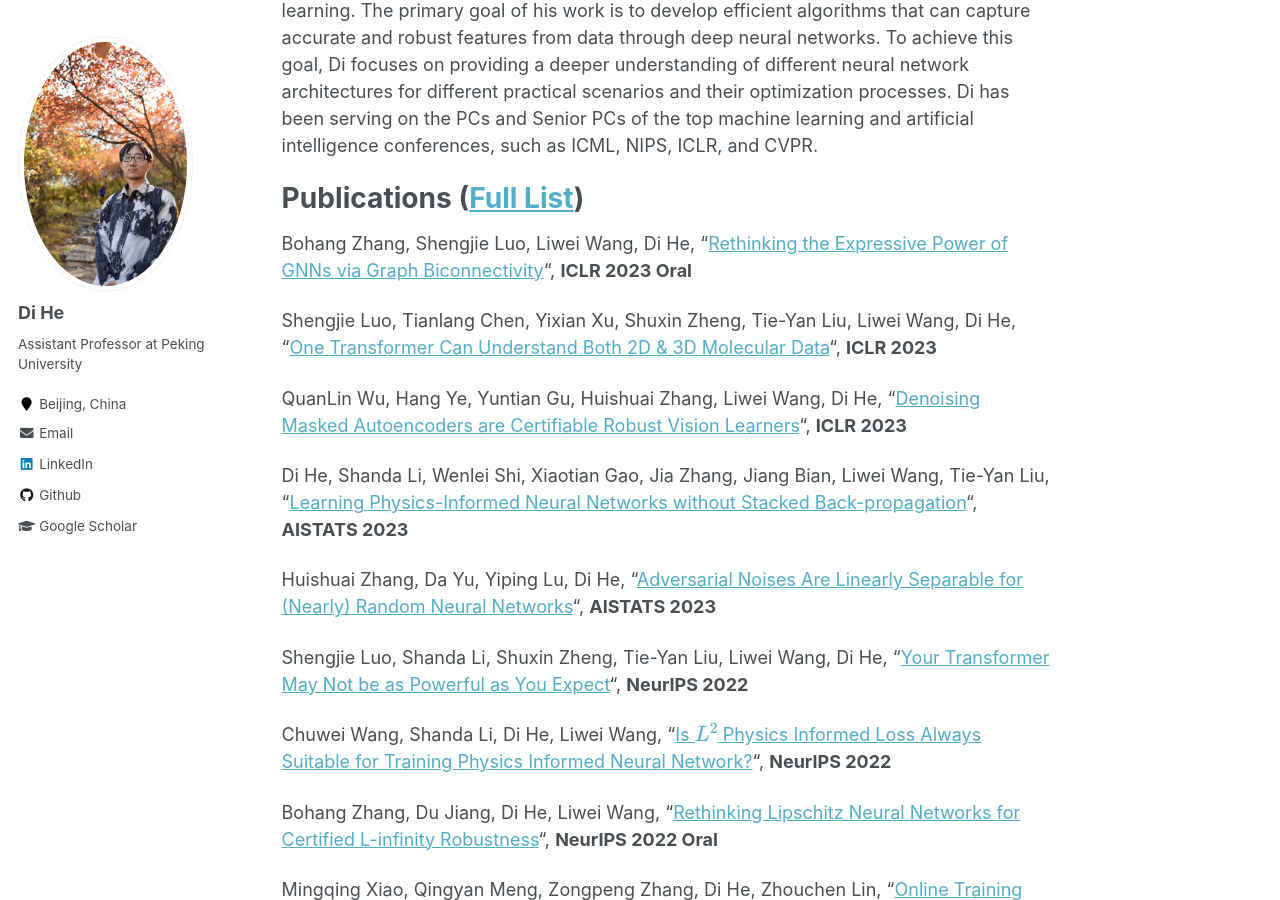
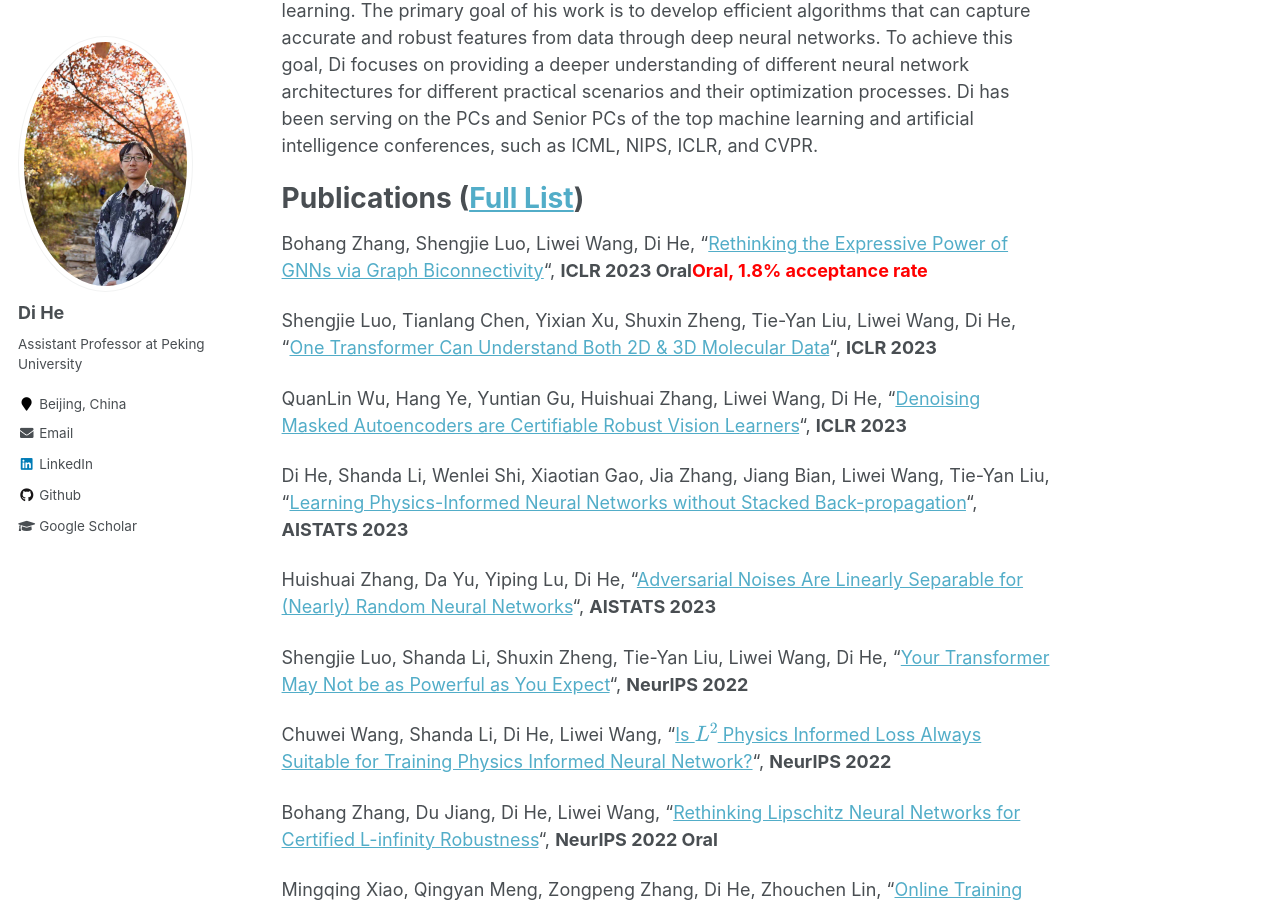
Before and after one commit to DiHe-PKU/DiHe-PKU.github.io, a Jekyll site: the page built from _pages/about.md, in a window 1280 px wide and 900 px high, scrolled down 322 px. Built offline with Jekyll 4.4.1, drawn with Linux system fonts in a browser that asks for light colours; formulas are drawn with MathJax 3.

Commit message:
Update about.md

```diff
--- a/_pages/about.md
+++ b/_pages/about.md
@@ -16,7 +16,7 @@ Di’s main research (current and past) include representation learning (large-s
 Publications ([Full List](https://scholar.google.com/citations?hl=zh-CN&user=orVoz4IAAAAJ&view_op=list_works&sortby=pubdate))
 =====
 
-Bohang Zhang, Shengjie Luo, Liwei Wang, Di He, “[Rethinking the Expressive Power of GNNs via Graph Biconnectivity](https://openreview.net/forum?id=r9hNv76KoT3)“, **ICLR 2023 Oral**
+Bohang Zhang, Shengjie Luo, Liwei Wang, Di He, “[Rethinking the Expressive Power of GNNs via Graph Biconnectivity](https://openreview.net/forum?id=r9hNv76KoT3)“, **ICLR 2023 Oral****<font color=red>Oral, 1.8% acceptance rate</font>**
 
 Shengjie Luo, Tianlang Chen, Yixian Xu, Shuxin Zheng, Tie-Yan Liu, Liwei Wang, Di He, “[One Transformer Can Understand Both 2D & 3D Molecular Data](https://openreview.net/forum?id=vZTp1oPV3PC)“, **ICLR 2023**
 
```
